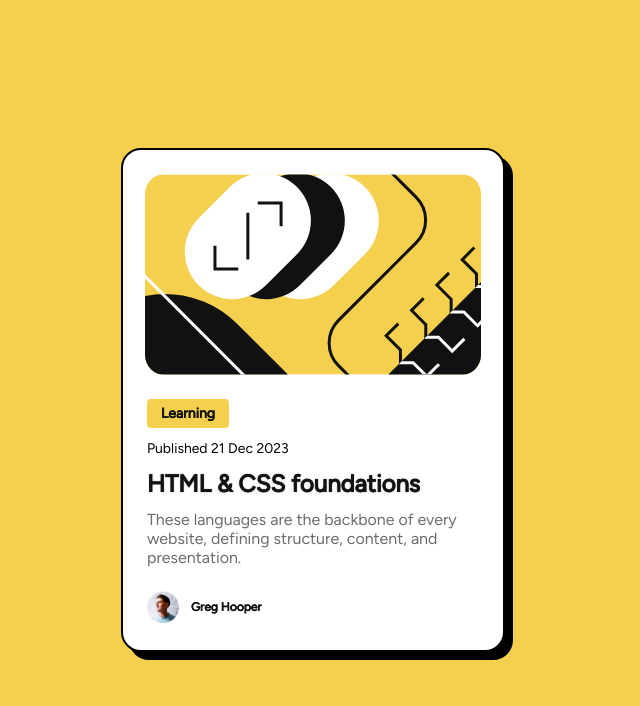
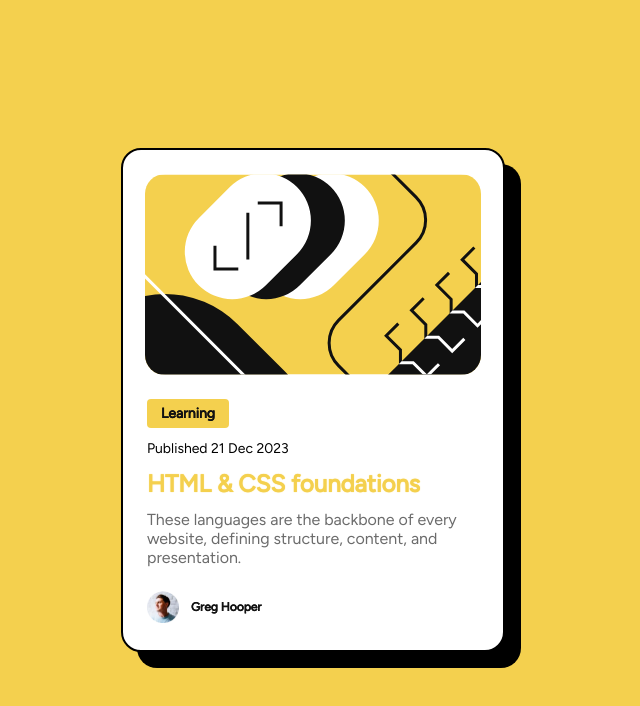
Before and after one commit to Sameer1003/frontend-challenges, a plain HTML site: page Blog Preview Card/blog-preview-card-main/index.html in a window 1280 px wide. In both pictures the pointer is over the element "HTML & CSS foundations". Shown: the whole page, without its empty margins (327-967 px from the left). Drawn offline with Linux system fonts and the light colour scheme.

Commit message:
Added simple hover animation in Blog Preview Card

```diff
--- a/Blog Preview Card/blog-preview-card-main/style.css
+++ b/Blog Preview Card/blog-preview-card-main/style.css
@@ -90,3 +90,14 @@ p{
     color: hsl(0, 0%, 7%);
     margin-left: 12px;
 }
+
+.card:hover #title{
+    color: hsl(47, 88%, 63%);
+    text-shadow: 0 0 1px hsl(47, 88%, 63%);
+    transition-duration: 1s;
+}
+
+.card:hover{
+    box-shadow: 16px 16px 0px black; /* xaxis yaxis blur color*/
+    transition-duration: 1s;
+}
```
